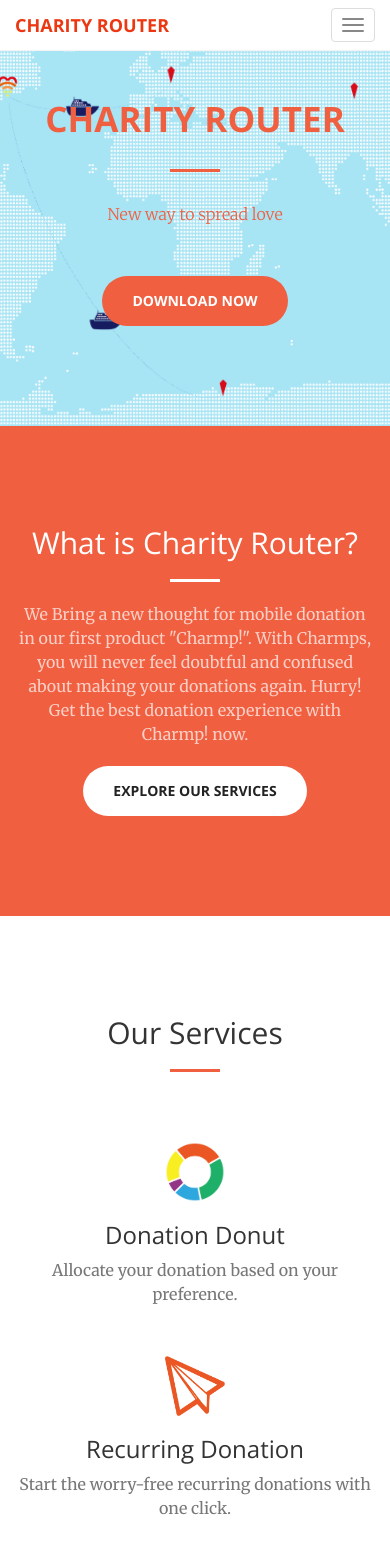
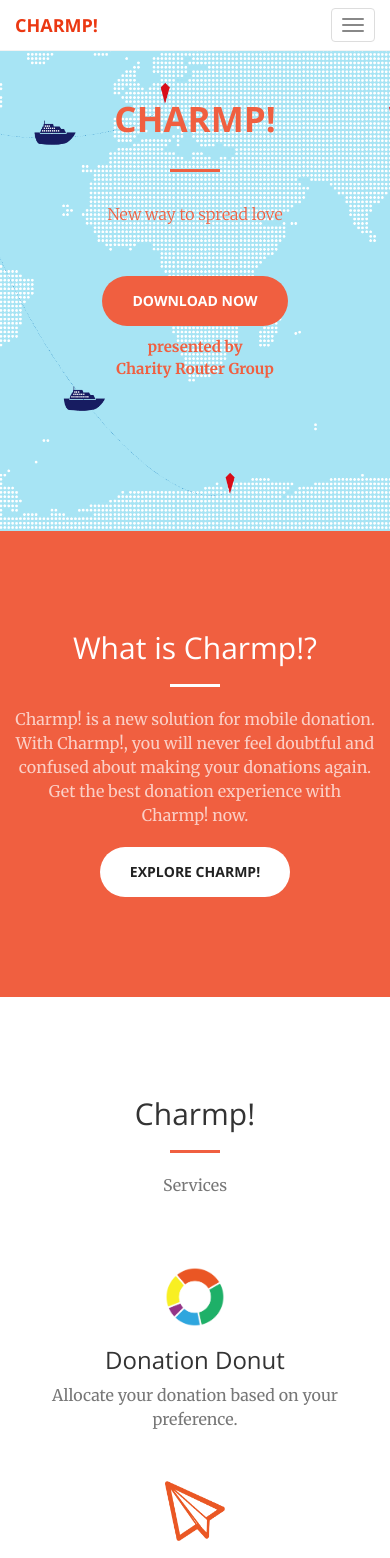
Before and after one commit to charityrouter/charityrouter.github.io, a plain HTML site: page index.html in a window 390 px wide. Shown: the top 1558 px of the page. Drawn offline with nearby package versions, Linux system fonts and the light colour scheme.

Commit message:
Update HTML as required

```diff
--- a/index.html
+++ b/index.html
@@ -64,7 +64,7 @@
                     <span class="icon-bar"></span>
                     <span class="icon-bar"></span>
                 </button>
-                <a class="navbar-brand page-scroll" href="#page-top">Charity Router</a>
+                <a class="navbar-brand page-scroll" href="#page-top">Charmp!</a>
             </div>
 
             <!-- Collect the nav links, forms, and other content for toggling -->
@@ -74,10 +74,10 @@
                         <a class="page-scroll" href="#about">About</a>
                     </li>
                     <li>
-                        <a class="page-scroll" href="#services">Services</a>
+                        <a class="page-scroll" href="#services">Charmp!</a>
                     </li>
                     <li>
-                        <a class="page-scroll" href="#portfolio">Charmp!</a>
+                        <a class="page-scroll" href="#portfolio">Charity Router Group</a>
                     </li>
                     <li>
                         <a class="page-scroll" href="#contact">Contact</a>
@@ -95,10 +95,12 @@
     <header>
         <div class="header-content">
             <div class="header-content-inner">
-                <h1>Charity Router</h1>
+                <h1>Charmp!</h1>
                 <hr>
                 <p>New way to spread love</p>
                 <a href="#" class="btn btn-primary btn-xl page-scroll">Download Now</a>
+				<p style="font-size: 15px;margin-top: 10px;font-weight: bold;margin-bottom: 0px;">presented by</p>
+				<p style="font-size: 15px;font-weight: bold;">Charity Router Group</p>
             </div>
         </div>
     </header>
@@ -107,10 +109,10 @@
         <div class="container">
             <div class="row">
                 <div class="col-lg-8 col-lg-offset-2 text-center">
-                    <h2 class="section-heading">What is Charity Router?</h2>
+                    <h2 class="section-heading">What is Charmp!?</h2>
                     <hr class="light">
-                    <p class="text-faded">We Bring a new thought for mobile donation in our first product "Charmp!". With Charmps, you will never feel doubtful and confused about making your donations again. Hurry! Get the best donation experience with Charmp! now.</p>
-                    <a href="#services" class="btn btn-default btn-xl page-scroll">Explore our Services</a>
+                    <p class="text-faded">Charmp! is a new solution for mobile donation. With Charmp!, you will never feel doubtful and confused about making your donations again.  Get the best donation experience with Charmp! now.</p>
+                    <a href="#services" class="btn btn-default btn-xl page-scroll">Explore Charmp!</a>
                 </div>
             </div>
         </div>
@@ -120,8 +122,9 @@
         <div class="container">
             <div class="row">
                 <div class="col-lg-12 text-center">
-                    <h2 class="section-heading">Our Services</h2>
+                    <h2 class="section-heading">Charmp!</h2>
                     <hr class="primary">
+					<p class="text-muted">Services</p>
                 </div>
             </div>
         </div>
@@ -161,19 +164,15 @@
                 </div>
             </div>
         </div>
-    </section>
-
-    <section id="portfolio">
-        <div class="container">
+		<div class="container" style="margin-top: 30px;">
             <div class="row">
                 <div class="col-lg-12 text-center">
-                    <h2 class="section-heading">Charmp!</h2>
                     <hr class="primary">
-                    <p class="text-muted">Charmp! is ready to change the way you donate!</p>
+                    <p class="text-muted">Features</p>
                 </div>
             </div>
         </div>
-        <div class="container-fluid">
+		<div class="container-fluid">
             <div class="no-gutter">
                 <div class="col-lg-4 col-sm-6">
                      <a id="loginPage" href="#loginPage" class="portfolio-box">
@@ -299,6 +298,19 @@
         </div>
     </section>
 
+    <section id="portfolio">
+        <div class="container">
+            <div class="row">
+                <div class="col-lg-12 text-center">
+                    <h2 class="section-heading">Charity Router Group</h2>
+                    <hr class="primary">
+                    <p class="text-muted">We are <strong>Charity Router Group</strong> -  a mobile app company focusing on micro-donation for non-profit organizations. Our mission is to make donations AS EASY AS POSSIBLE for smartphone users. We commit to help high-quality non-profit organizations expand their sources of donation with our first product <strong>Charmp!</strong>.</p>
+                </div>
+            </div>
+        </div>
+
+    </section>
+
     <aside class="bg-dark">
         <div class="container text-center">
             <div class="call-to-action">
@@ -314,7 +326,7 @@
                 <div class="col-lg-8 col-lg-offset-2 text-center">
                     <h2 class="section-heading">Let's Get In Touch!</h2>
                     <hr class="primary">
-                    <p>Contact us for more information! Give us a call or send us an email and we will get back to you as soon as possible!</p>
+                    <p>Contact us for more information!</p>
                 </div>
                 <div class="col-lg-4 col-lg-offset-2 text-center">
                     <i class="fa fa-phone fa-3x wow bounceIn"></i>
```
